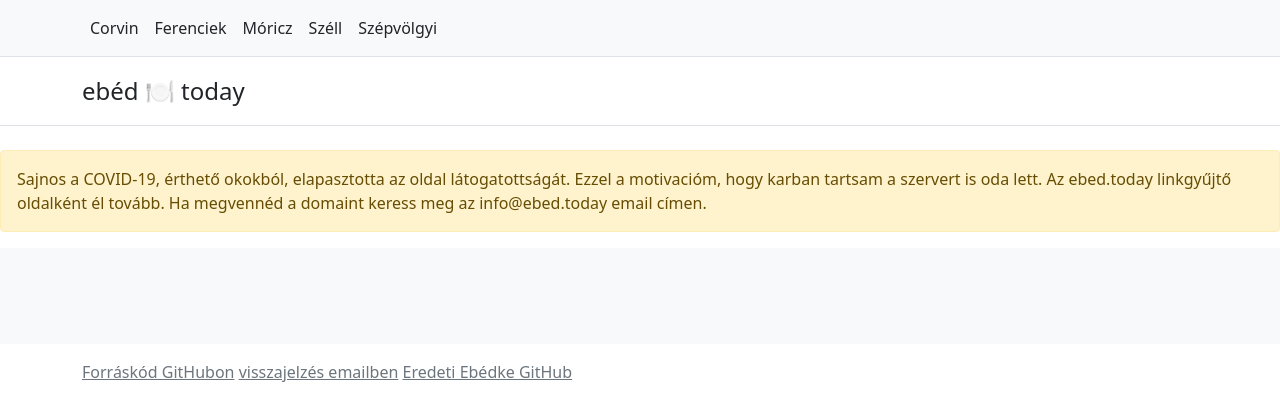
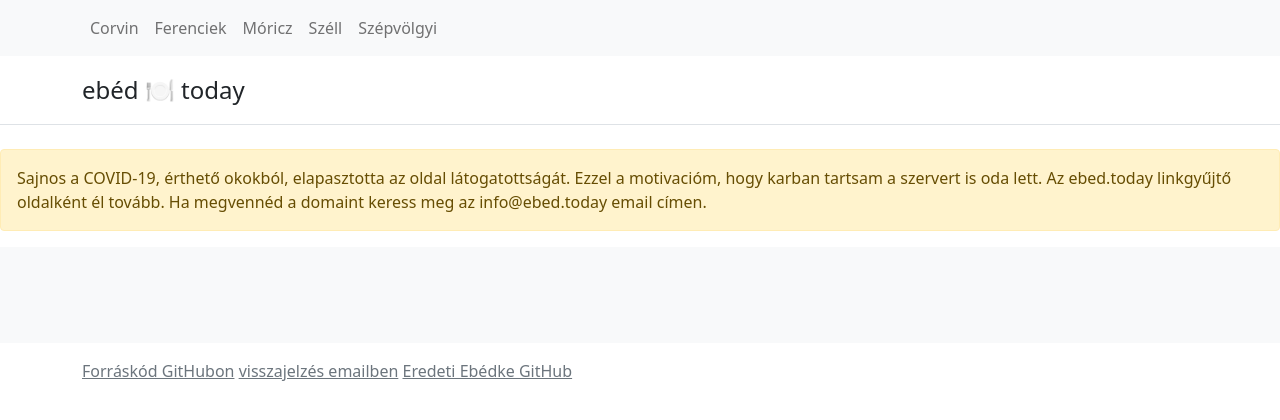
Before and after one commit to ijanos/ebedke-static, a Python web app: template template/index.html.j2 in a window 1280 px wide. Shown: the top 420 px of the page. Run offline with Jinja, Linux system fonts and the light colour scheme; the template is opened without the code that fills it, so the values that code supplies are empty.

Commit message:
add links to the header

```diff
--- a/template/header.html.j2
+++ b/template/header.html.j2
@@ -9,14 +9,12 @@
     <title>Ebédke</title>
   </head>
   <body>
-    <nav class="py-2 bg-light border-bottom">
+    <nav class="navbar navbar-expand-lg navbar-light bg-light">
         <div class="container d-flex flex-wrap">
-          <ul class="nav me-auto">
-            <li class="nav-item"><a href="#" class="nav-link link-dark px-2">Corvin</a></li>
-            <li class="nav-item"><a href="#" class="nav-link link-dark px-2">Ferenciek</a></li>
-            <li class="nav-item"><a href="#" class="nav-link link-dark px-2">Móricz</a></li>
-            <li class="nav-item"><a href="#" class="nav-link link-dark px-2">Széll</a></li>
-            <li class="nav-item"><a href="#" class="nav-link link-dark px-2">Szépvölgyi</a></li>
+          <ul class="navbar-nav me-auto mb-2 mb-lg-0">
+            {% for name, filename in [("Corvin", "corvin"), ("Ferenciek", "ferenciek"), ("Móricz", "moricz"), ("Széll", "szell"), ("Szépvölgyi", "szepvolgyi")] %}
+                <li class="nav-item"><a href="{{ filename }}.html" class="nav-link px-2">{{ name }}</a></li>
+            {% endfor %}
           </ul>
         </div>
       </nav>
```
